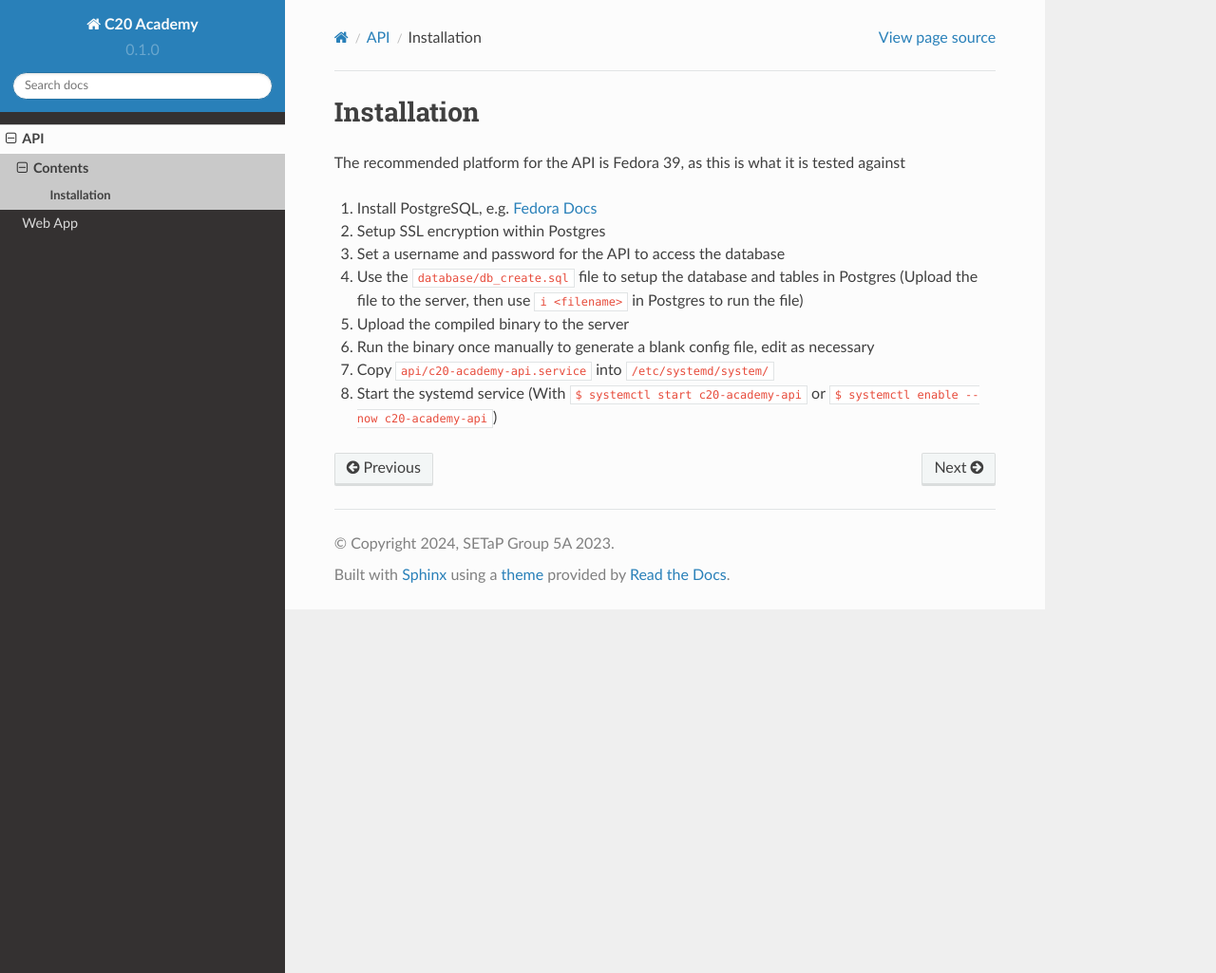
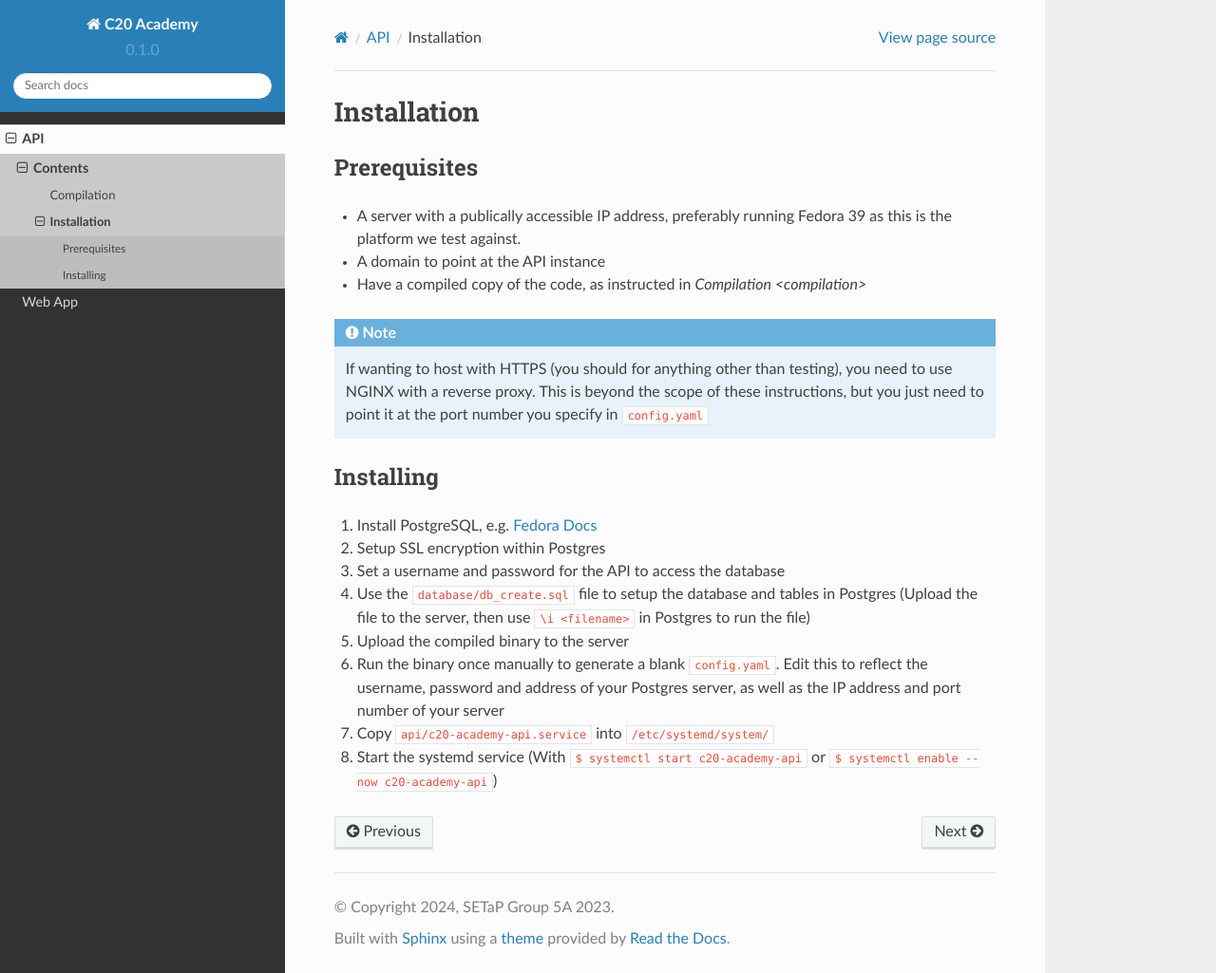
Before and after one commit to SETAP-Group5A-2023/c20-academy-docs, a Sphinx documentation site: the page built from docs/source/api/installation.rst, in a window 1280 px wide and 1025 px high. Shown: the whole window at 95% size. Built offline with Sphinx 7.4.7 and the Read the Docs theme 2.0.0, drawn with Linux system fonts in a browser that asks for light colours.

Commit message:
improve installation; add compilation instructions

```diff
--- a/docs/source/api/index.rst
+++ b/docs/source/api/index.rst
@@ -8,4 +8,5 @@ Contents
 
 .. toctree::
 
+  compilation
   installation
--- a/docs/source/api/installation.rst
+++ b/docs/source/api/installation.rst
@@ -1,13 +1,25 @@
 Installation
 ============
 
-The recommended platform for the API is Fedora 39, as this is what it is tested against
+Prerequisites
+-------------
+
+* A server with a publically accessible IP address, preferably running Fedora 39 as this is the platform we test against.
+* A domain to point at the API instance
+* Have a compiled copy of the code, as instructed in `Compilation <compilation>`
+
+.. note::
+
+   If wanting to host with HTTPS (you should for anything other than testing), you need to use NGINX with a reverse proxy. This is beyond the scope of these instructions, but you just need to point it at the port number you specify in :code:`config.yaml`
+
+Installing
+----------
 
 #. Install PostgreSQL, e.g. `Fedora Docs <https://docs.fedoraproject.org/en-US/quick-docs/postgresql/>`_
 #. Setup SSL encryption within Postgres
 #. Set a username and password for the API to access the database
-#. Use the :code:`database/db_create.sql` file to setup the database and tables in Postgres (Upload the file to the server, then use :code:`\i <filename>` in Postgres to run the file)
+#. Use the :code:`database/db_create.sql` file to setup the database and tables in Postgres (Upload the file to the server, then use :code:`\\i <filename>` in Postgres to run the file)
 #. Upload the compiled binary to the server
-#. Run the binary once manually to generate a blank config file, edit as necessary
+#. Run the binary once manually to generate a blank :code:`config.yaml`. Edit this to reflect the username, password and address of your Postgres server, as well as the IP address and port number of your server
 #. Copy :code:`api/c20-academy-api.service` into :code:`/etc/systemd/system/`
 #. Start the systemd service (With :code:`$ systemctl start c20-academy-api` or :code:`$ systemctl enable --now c20-academy-api`)
```
Also changed, not shown: docs/source/api/compilation.rst (added, +16 -0 lines).
